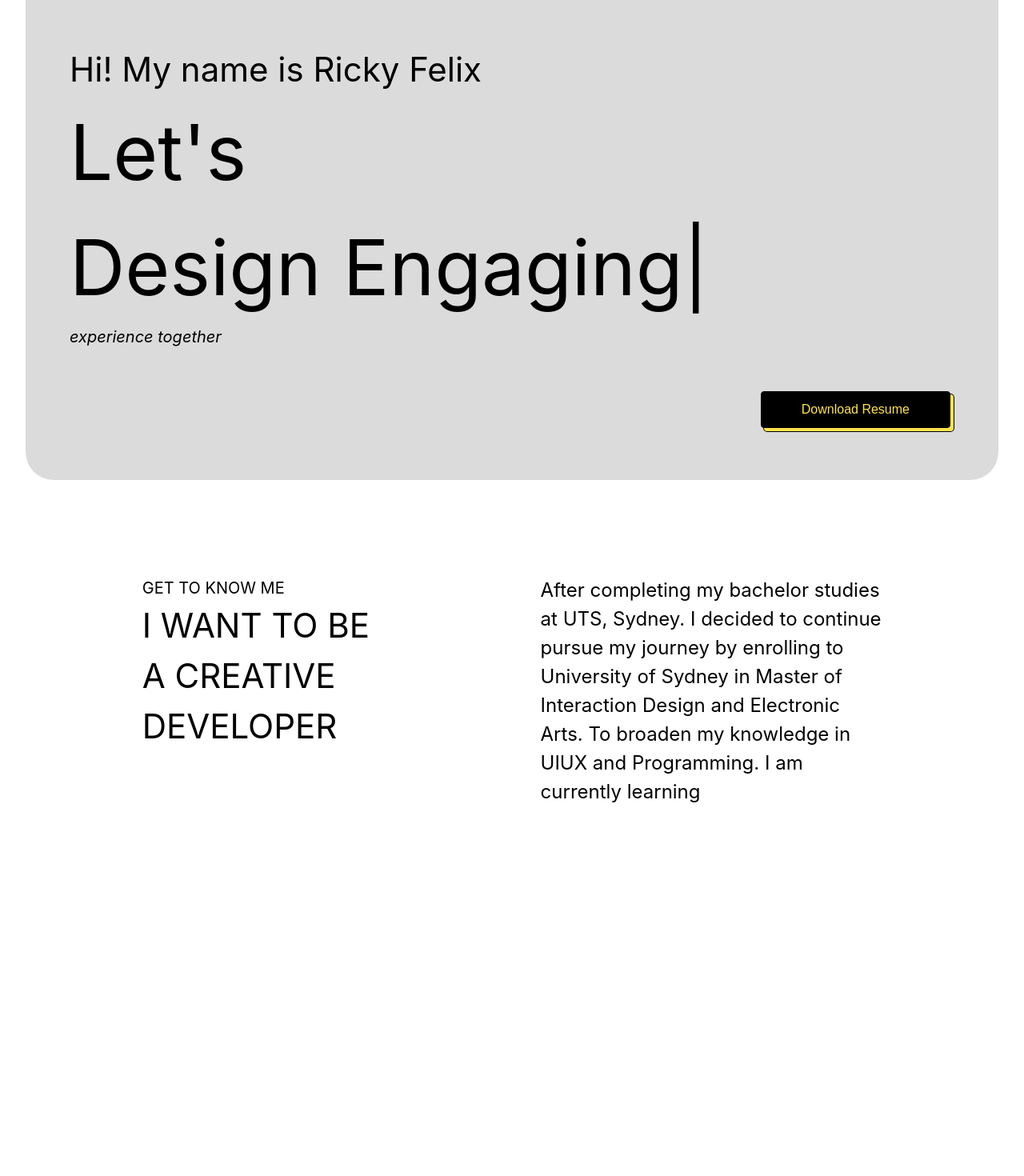
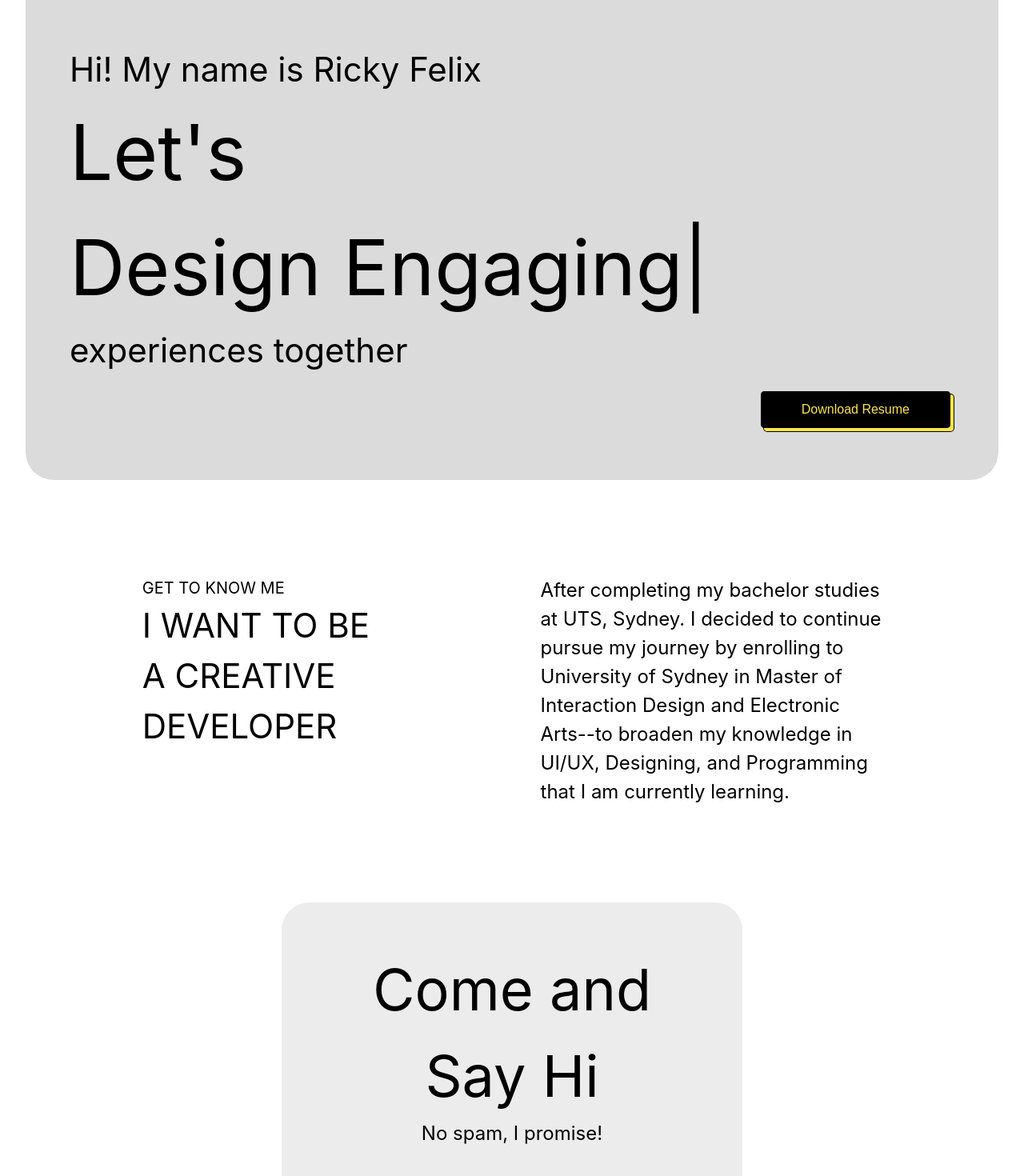
Before and after one commit to rickyfelix19/portfolio, a React (Vite) app in the folder frontend/: page / in a window 1280 px wide. Shown: the top 1470 px of the page at 80% size. Before the commit the page ends 1128 px from the top, so only its background shows below. Built offline with nearby package versions, Linux system fonts and the light colour scheme.

Commit message:
faq box lofi ready

```diff
--- a/frontend/src/index.css
+++ b/frontend/src/index.css
@@ -98,3 +98,37 @@ section {
   margin-bottom: 120px;
   /* top-bottom left-right */
 }
+
+.faq-box {
+  width: 45vw;
+  height: 55vh;
+  margin: auto;
+  padding: 55px;
+  border-radius: 35px;
+  background-color: #ececec;
+}
+
+img {
+  /* always make picture size 100% width of its original size */
+  width: 100%;
+  height: auto;
+}
+
+/* media screens */
+
+/* For extremely small screen devices (595px and below) */
+/* @media only screen and (max-width: 595px) {...} */
+
+/* Small screen devices (600px and above) */
+/* @media only screen and (min-width: 600px) {...} */
+
+/* Medium screen devices (768px and above) */
+/* @media only screen and (min-width: 768px) {...} */
+
+/* Big screen devices (889px and above) */
+/* @media only screen and (min-width: 889px) {...} */
+
+/* Extra big screen devices (1200px and above) */
+/* @media only screen and (min-width: 1200px) {...} */
+
+/* need to have responsive size typography */
--- /dev/null
+++ b/frontend/src/pages/expertise/Expertise.jsx
@@ -0,0 +1,19 @@
+import React from 'react';
+
+export default function Expertise() {
+  return (
+    <div>
+      <section>
+        <div>
+          <h2 className="text-h2">Check out my expertise</h2>
+          <div>
+            <button>PROGRAMMING</button>
+            <button>UX DESIGN</button>
+            <button>NO-CODE</button>
+            <button>OTHERS</button>
+          </div>
+        </div>
+      </section>
+    </div>
+  );
+}
--- a/frontend/src/pages/home/Home.jsx
+++ b/frontend/src/pages/home/Home.jsx
@@ -3,19 +3,24 @@ import React from 'react';
 // import Button from '../../components/button/Button';
 import HeroCTA from './components/HeroCTA';
 import KnowMe from './components/KnowMe';
+import SendEmail from './components/SendEmail';
 
 import '../../index.css';
 
 function Home() {
   return (
     <>
-      <div className="container-2xl">
-        {/* max-width: 1536px; */}
+      {/* <div className="container-2xl"> */}
+      {/* max-width: 1536px; */}
+      <div>
         <div>
           <HeroCTA />
         </div>
         <div>
           <KnowMe />
+        </div>
+        <div>
+          <SendEmail />
         </div>
       </div>
     </>
--- a/frontend/src/pages/home/components/HeroCTA.jsx
+++ b/frontend/src/pages/home/components/HeroCTA.jsx
@@ -11,7 +11,7 @@ function HeroCTA() {
   return (
     <>
       <section>
-        <div className="flex justify-between rounded-background">
+        <div className="flex justify-between flex-wrap rounded-background">
           <div className="flex-col">
             <div>
               <h2 className="text-h2">Hi! My name is Ricky Felix</h2>
@@ -35,7 +35,7 @@ function HeroCTA() {
             </div>
 
             <div>
-              <h4 className="text-h4 italic">experience together</h4>
+              <h2 className="text-h2">experiences together</h2>
             </div>
           </div>
 
--- a/frontend/src/pages/home/components/KnowMe.jsx
+++ b/frontend/src/pages/home/components/KnowMe.jsx
@@ -16,8 +16,9 @@ function KnowMe() {
             <h3 className="text-h3">
               After completing my bachelor studies at UTS, Sydney. I decided to
               continue pursue my journey by enrolling to University of Sydney in
-              Master of Interaction Design and Electronic Arts. To broaden my
-              knowledge in UIUX and Programming. I am currently learning
+              Master of Interaction Design and Electronic Arts--to broaden my
+              knowledge in UI/UX, Designing, and Programming that I am currently
+              learning.
             </h3>
           </div>
         </div>
--- /dev/null
+++ b/frontend/src/pages/home/components/SendEmail.jsx
@@ -0,0 +1,73 @@
+import React, { useRef } from 'react';
+import emailjs from '@emailjs/browser';
+
+import '../../../index.css';
+
+function SendEmail() {
+  const form = useRef();
+
+  const sendEmail = (e) => {
+    e.preventDefault();
+
+    emailjs
+      .sendForm(
+        'YOUR_SERVICE_ID',
+        'YOUR_TEMPLATE_ID',
+        form.current,
+        'YOUR_PUBLIC_KEY'
+      )
+      .then(
+        (result) => {
+          console.log(result.text);
+        },
+        (error) => {
+          console.log(error.text);
+        }
+      );
+  };
+
+  return (
+    <>
+      <section>
+        <div className="flex m-auto w-full justify-center faq-box">
+          <div>
+            <div className="flex flex-col text-center mb-16">
+              <h1 className="text-h1">Come and Say Hi</h1>
+              <h3 className="text-h3">No spam, I promise!</h3>
+            </div>
+            <div>
+              <div>
+                <form className="flex flex-col" ref={form} onSubmit={sendEmail}>
+                  <label>Name:</label>
+                  <input type="text" name="user_name" />
+                  <label>Email:</label>
+                  <input type="email" name="user_email" />
+                  <label>Reason for sending email</label>
+                  <select value="Reason for sending email">
+                    <option value="0">Choose here</option>
+                    <option value="1">Collaborating</option>
+                    <option value="2">Feedback</option>
+                    <option value="3">Working</option>
+                    <option value="4">Say Hi</option>
+                    <option value="5">Others</option>
+                  </select>
+                  <label>Message</label>
+                  <textarea name="message" className="h-4/6 w-full" />
+                  <button>
+                    <input
+                      className="button-primary content-between"
+                      type="Send Email"
+                      value="send"
+                    />
+                  </button>
+                </form>
+              </div>
+            </div>
+          </div>
+        </div>
+      </section>
+    </>
+  );
+}
+
+export default SendEmail;
```
